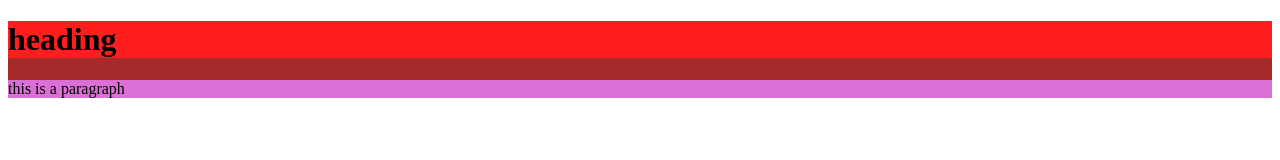
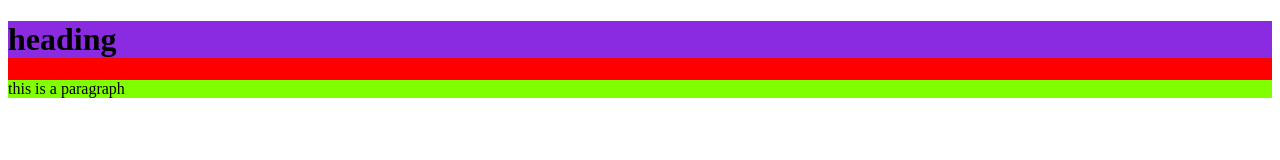
Before and after one commit to missbangera/risha, a plain HTML site: page index.html in a window 1280 px wide. Drawn offline with Linux system fonts and the light colour scheme.

Commit message:
nirishas file

```diff
--- a/index.html
+++ b/index.html
@@ -10,13 +10,13 @@
 <body>
     <style>
         P {
-            background-color:orchid;
+            background-color:chartreuse;
         }
         h1 {
-            background-color: rgb(255,30,30)
+            background-color: blueviolet;
         }
         .blue {
-            background-color: brown;
+            background-color: red;
         }
         </style>
     <div class="blue">
```
